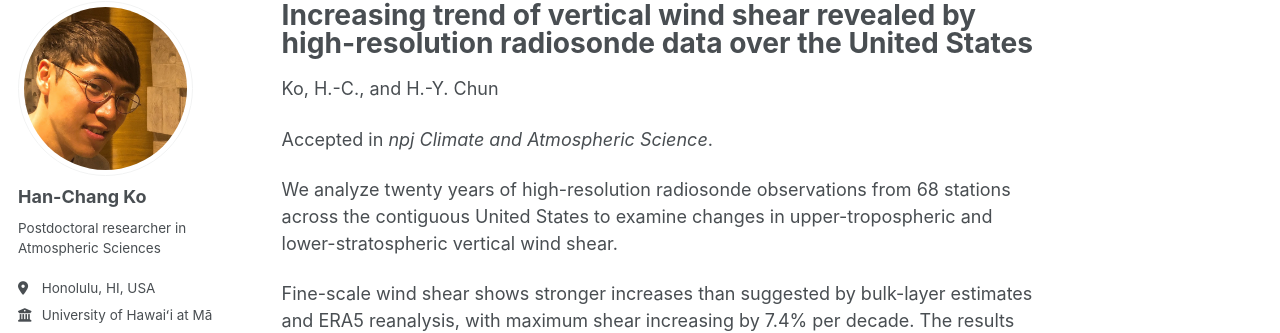
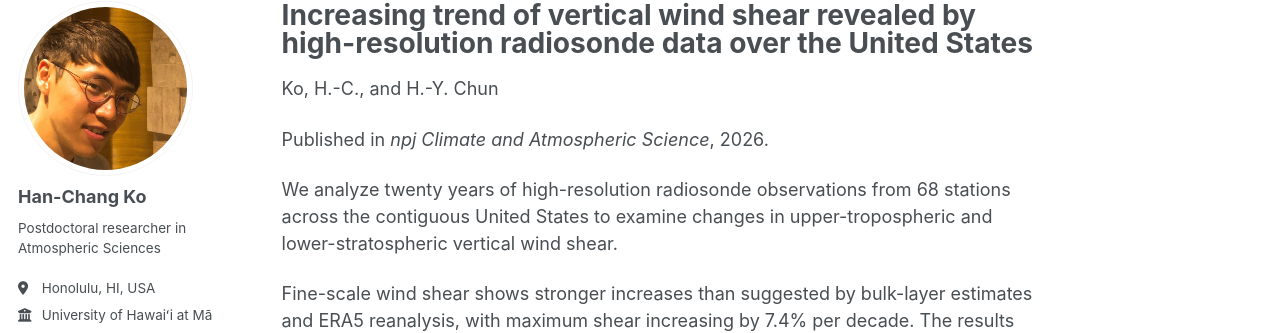
Before and after one commit to hanchangko/hanchangko.github.io, a Jekyll site: the page built from _publications/wind-shear-trend.md, in a window 1280 px wide. Shown: the part 98-431 px from the top of the page. Built offline with Jekyll 4.4.1, drawn with Linux system fonts in a browser that asks for light colours; a style sheet for code colours, icons or effects is not loaded.

Commit message:
Add files via upload

```diff
--- a/_publications/wind-shear-trend.md
+++ b/_publications/wind-shear-trend.md
@@ -4,12 +4,12 @@ collection: "publications"
 layout: "publication"
 category: "manuscripts"
 permalink: "/publication/wind-shear-trend"
-status: "Accepted"
+status: "Published"
 publication_order: 3
 authors: "Ko, H.-C., and H.-Y. Chun"
 journal: "npj Climate and Atmospheric Science"
-publication_year: ""
-details: ""
+publication_year: 2026
+details: "9, 187"
 doi: "10.1038/s41612-026-01466-w"
 author_profile: true
 ---
```
